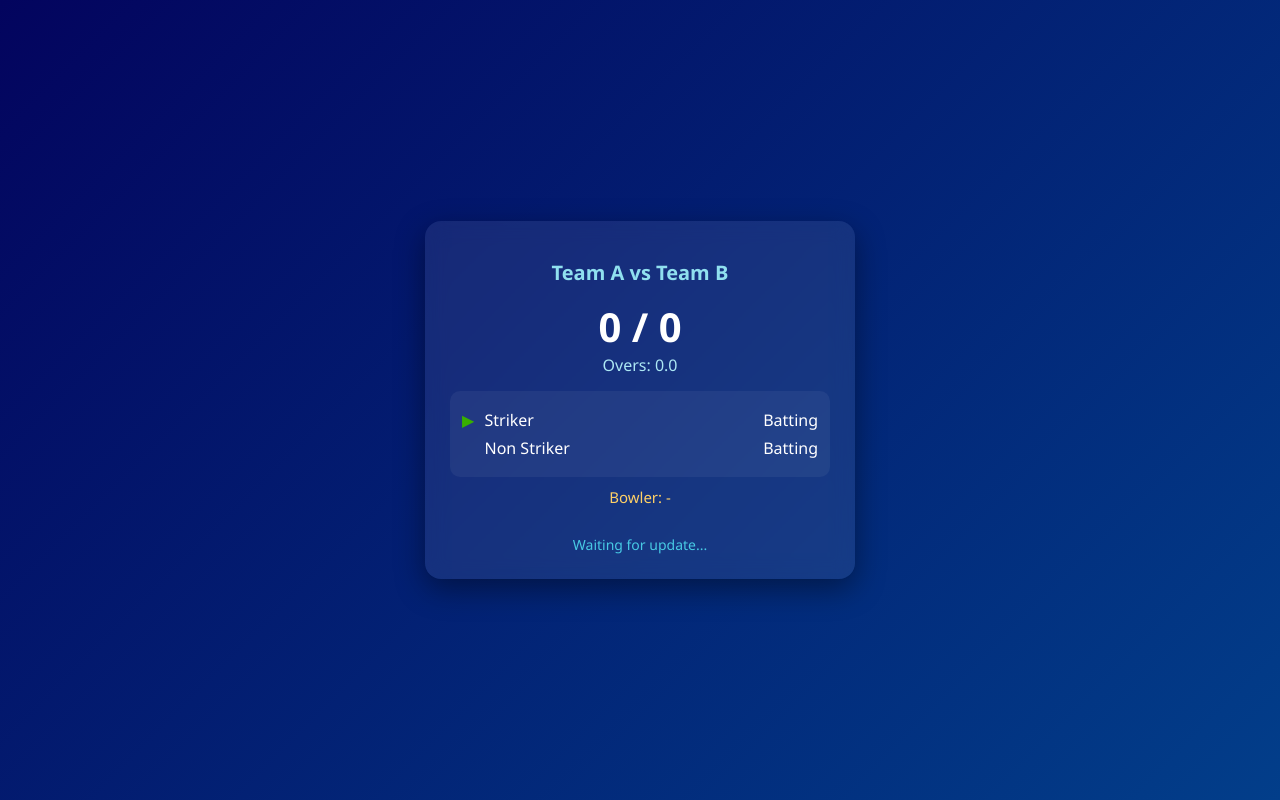
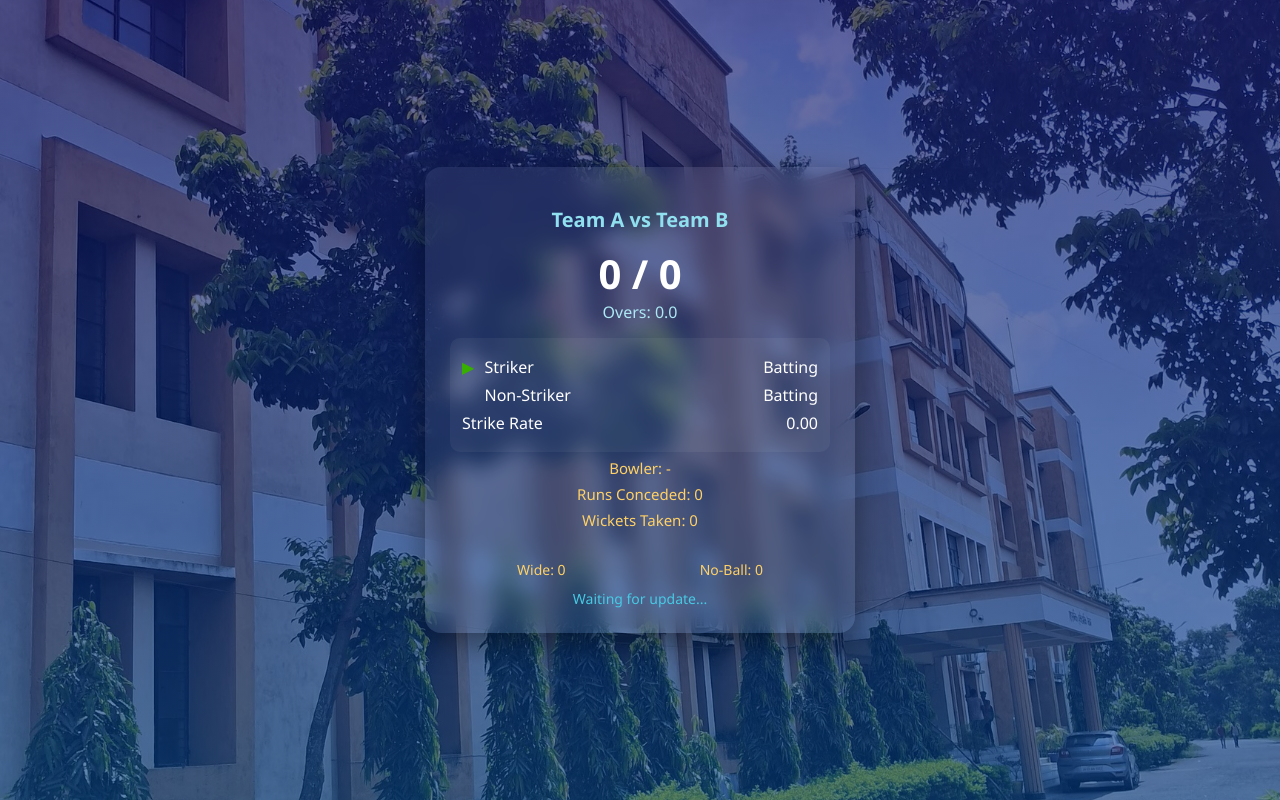
Before and after one commit to Anand56140/live-cricket-score, a plain HTML site: page index.html in a window 1280 px wide. Drawn offline with Linux system fonts and the light colour scheme; no server answers.

Commit message:
Enhance index.html with new styles and player info
Updated the HTML structure and styles for the live cricket score display, including background image and additional player information.

```diff
--- a/index.html
+++ b/index.html
@@ -9,7 +9,15 @@
 body {
   margin: 0;
   font-family: 'Segoe UI', sans-serif;
-  background: linear-gradient(135deg, #03045e, #023e8a);
+
+  /* Background image with dark gradient overlay */
+  background:
+    linear-gradient(rgba(3,4,94,0.6), rgba(2,62,138,0.6)),
+    url("img3.jpg");
+  background-size: cover;
+  background-position: center;
+  background-repeat: no-repeat;
+
   color: #fff;
   display: flex;
   justify-content: center;
@@ -43,7 +51,6 @@ h1 {
   color: #ade8f4;
 }
 
-/* PLAYER INFO */
 .players {
   margin-top: 15px;
   background: rgba(255,255,255,0.05);
@@ -62,7 +69,6 @@ h1 {
   margin-right: 6px;
 }
 
-/* BALL DISPLAY */
 .balls {
   display: flex;
   justify-content: space-between;
@@ -84,6 +90,14 @@ h1 {
 .ball.four { background: #ffb703; color: #000; }
 .ball.wicket { background: #d00000; }
 
+.extras {
+  display: flex;
+  justify-content: space-around;
+  margin-top: 12px;
+  font-size: 14px;
+  color: #ffd166;
+}
+
 .status {
   text-align: center;
   margin-top: 10px;
@@ -93,7 +107,7 @@ h1 {
 
 .bowler {
   text-align: center;
-  margin-top: 10px;
+  margin-top: 6px;
   font-size: 15px;
   color: #ffd166;
 }
@@ -105,28 +119,45 @@ h1 {
 <div class="card">
   <h1 id="teams">Team A vs Team B</h1>
 
+  <!-- SCORE: RUNS / WICKETS -->
   <div class="score" id="score">0 / 0</div>
   <div class="overs" id="overs">Overs: 0.0</div>
 
   <div class="players">
-    <div class="player" id="strikerRow">
+    <div class="player">
       <div><span id="strikerArrow" class="arrow">▶</span> <span id="striker">Striker</span></div>
       <div>Batting</div>
     </div>
-    <div class="player" id="nonStrikerRow">
-      <div><span id="nonStrikerArrow" class="arrow" style="visibility:hidden;">▶</span> <span id="nonStriker">Non Striker</span></div>
+
+    <div class="player">
+      <div><span id="nonStrikerArrow" class="arrow" style="visibility:hidden;">▶</span> <span id="nonStriker">Non-Striker</span></div>
       <div>Batting</div>
+    </div>
+
+    <div class="player">
+      <div>Strike Rate</div>
+      <div id="strikeRate">0.00</div>
     </div>
   </div>
 
+  <!-- BOWLER INFO -->
   <div class="bowler" id="bowler">Bowler: -</div>
+  <div class="bowler" id="bowlerRuns">Runs Conceded: 0</div>
+  <div class="bowler" id="bowlerWickets">Wickets Taken: 0</div>
 
+  <!-- BALLS -->
   <div class="balls" id="balls"></div>
+
+  <!-- WIDE & NO BALL SECTION -->
+  <div class="extras">
+    <div>Wide: <span id="wide">0</span></div>
+    <div>No-Ball: <span id="noBall">0</span></div>
+  </div>
 
   <div class="status" id="status">Waiting for update...</div>
 </div>
 
-<!-- Firebase -->
+<!-- FIREBASE -->
 <script src="https://www.gstatic.com/firebasejs/8.10.0/firebase-app.js"></script>
 <script src="https://www.gstatic.com/firebasejs/8.10.0/firebase-database.js"></script>
 
@@ -147,26 +178,39 @@ firebase.database().ref("match").on("value", function(snapshot) {
   var d = snapshot.val();
   if (!d) return;
 
+  // Teams and score
   document.getElementById("teams").innerText = d.teamA + " vs " + d.teamB;
   document.getElementById("score").innerText = d.runs + " / " + d.wickets;
   document.getElementById("overs").innerText = "Overs: " + d.overs;
   document.getElementById("status").innerText = d.status;
 
+  // Players
   document.getElementById("striker").innerText = d.striker;
   document.getElementById("nonStriker").innerText = d.nonStriker;
+
+  // Bowler
   document.getElementById("bowler").innerText = "Bowler: " + d.bowler;
+  document.getElementById("bowlerRuns").innerText = "Runs Conceded: " + (d.bowlerRuns || 0);
+  document.getElementById("bowlerWickets").innerText = "Wickets Taken: " + (d.bowlerWickets || 0);
 
-  // BALL DISPLAY
+  // Strike rate from backend
+  document.getElementById("strikeRate").innerText =
+    d.strikeRate ? d.strikeRate.toFixed(2) : "0.00";
+
+  // Extras
+  document.getElementById("wide").innerText = d.wide || 0;
+  document.getElementById("noBall").innerText = d.noBall || 0;
+
+  // Balls
   var ballsDiv = document.getElementById("balls");
   ballsDiv.innerHTML = "";
-
   var lastBall = null;
 
   if (d.balls) {
     Object.values(d.balls).forEach(ball => {
       lastBall = ball;
       var div = document.createElement("div");
-      div.classList.add("ball");
+      div.className = "ball";
       div.innerText = ball;
 
       if (ball == 6) div.classList.add("six");
@@ -177,7 +221,7 @@ firebase.database().ref("match").on("value", function(snapshot) {
     });
   }
 
-  // STRIKE LOGIC
+  // Strike indicator
   document.getElementById("strikerArrow").style.visibility = "visible";
   document.getElementById("nonStrikerArrow").style.visibility = "hidden";
 
```
